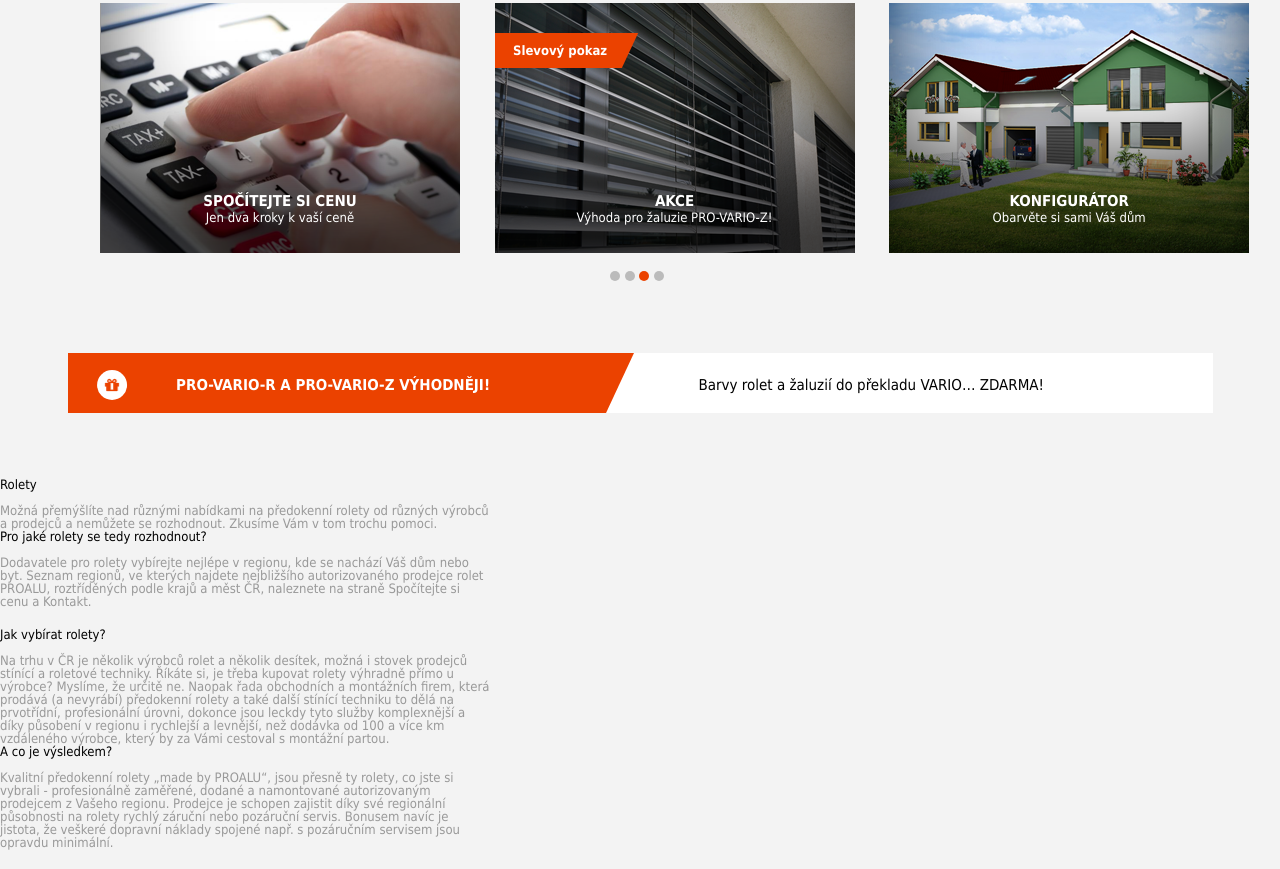
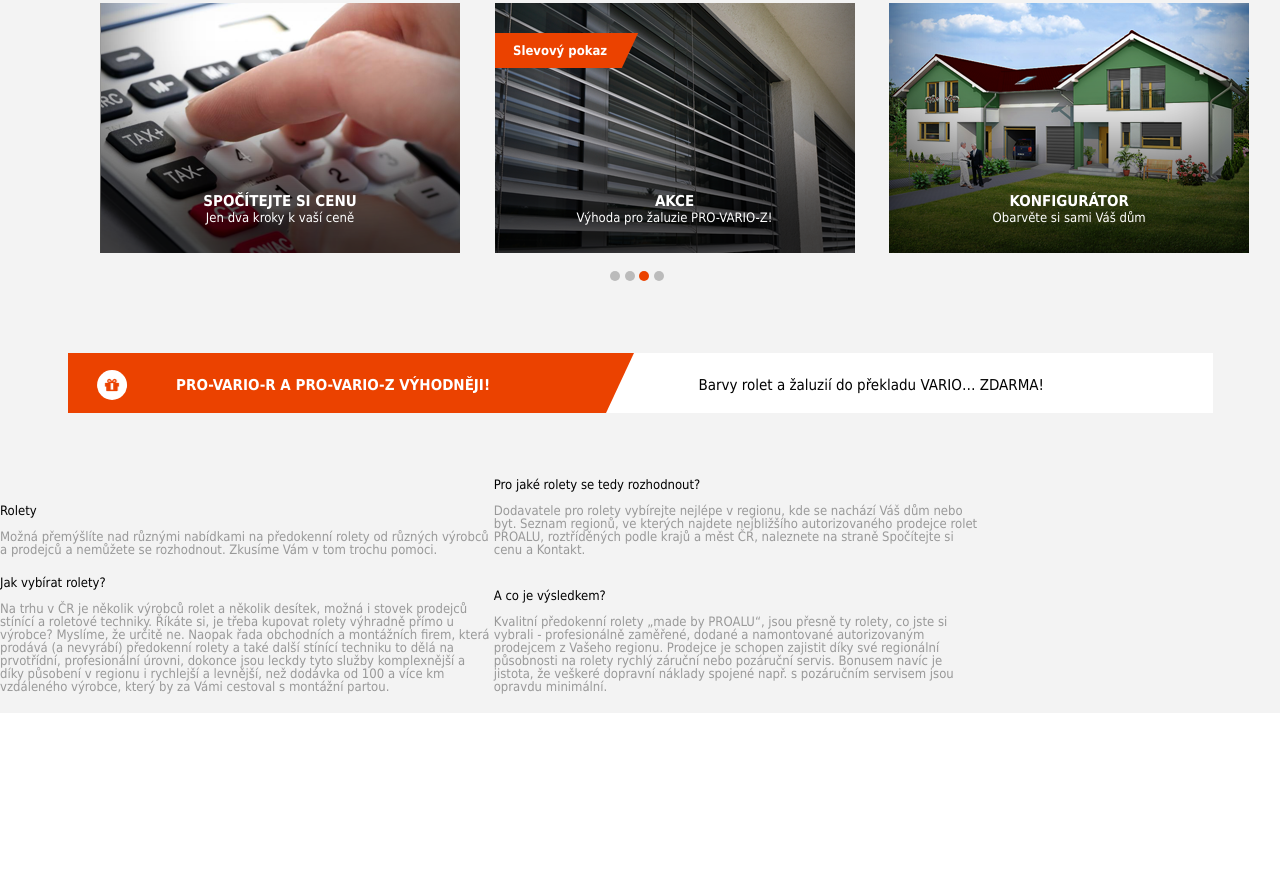
Before and after one commit to mohsom/ua-web-challenge, a plain HTML site: page index.html in a window 1280 px wide. Shown: the part 629-1498 px from the top of the page. After the commit the page ends 1342 px from the top, so only its background shows below. Drawn offline with Linux system fonts and the light colour scheme.

Commit message:
main body

```diff
--- a/index.html
+++ b/index.html
@@ -183,7 +183,7 @@
         </div>
         <div class="main-info-ceo">
             <div class="ceo-row">
-                <div class="ceo-articte">
+                <div class="ceo-article">
                     <div class="article-title">Rolety</div>
                     <br>
                     <div class="article-text">
@@ -191,7 +191,7 @@
                         nemůžete se rozhodnout. Zkusíme Vám v tom trochu pomoci.</p>
                     </div>
                 </div>
-                <div class="ceo-articte">
+                <div class="ceo-article">
                     <div class="article-title">Pro jaké rolety se tedy rozhodnout?</div>
                     <br>
                     <div class="article-text">Dodavatele pro rolety vybírejte nejlépe v regionu, kde se nachází Váš dům
@@ -201,7 +201,7 @@
                 </div>
             </div>
             <div class="ceo-row">
-                <div class="ceo-articte">
+                <div class="ceo-article">
                     <div class="article-title">Jak vybírat rolety?</div>
                     <br>
                     <div class="article-text">Na trhu v ČR je několik výrobců rolet a několik desítek, možná i stovek
@@ -213,7 +213,7 @@
                         partou.
                     </div>
                 </div>
-                <div class="ceo-articte">
+                <div class="ceo-article">
                     <div class="article-title">A co je výsledkem?</div>
                     <br>
                     <div class="article-text">Kvalitní předokenní rolety „made by PROALU“, jsou přesně ty rolety, co
```
